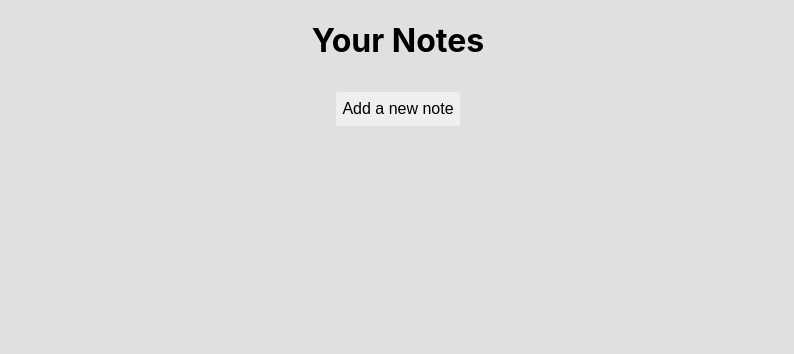
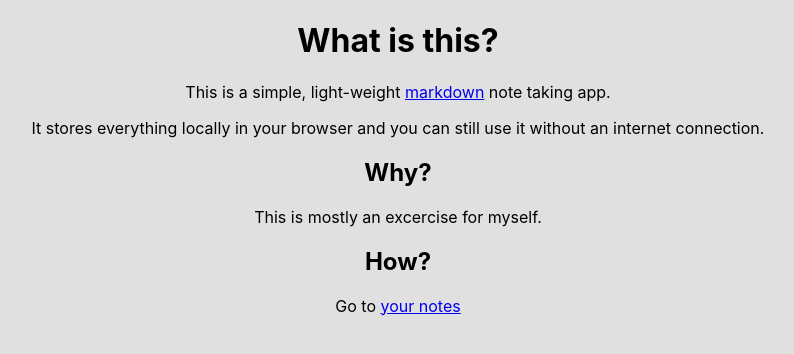
Before and after one commit to alexmorten/note-taking-showcase, a React (Create React App) app: page / in a window 1280 px wide. Shown: the top 354 px of the page, without its empty margins (242-1036 px from the left). Built offline with nearby package versions, Linux system fonts and the light colour scheme.

Commit message:
add welcome page

```diff
--- a/src/Router.tsx
+++ b/src/Router.tsx
@@ -2,6 +2,7 @@ import React from "react";
 import { BrowserRouter, Switch, Route } from "react-router-dom";
 import NoteList from "./pages/NoteList";
 import NoteEdit from "./pages/NoteEdit";
+import Welcome from "./pages/Welcome";
 
 export default function Router(props: React.PropsWithChildren<{}>) {
   return (
@@ -14,8 +15,11 @@ export default function Router(props: React.PropsWithChildren<{}>) {
             return <NoteEdit noteId={noteId} />;
           }}
         />
+        <Route path="/notes">
+          <NoteList />
+        </Route>
         <Route path="/">
-          <NoteList />
+          <Welcome />
         </Route>
       </Switch>
     </BrowserRouter>
--- /dev/null
+++ b/src/pages/Welcome.tsx
@@ -0,0 +1,29 @@
+import React from "react";
+import { Link } from "react-router-dom";
+
+export default function Welcome() {
+  return (
+    <>
+      <h1>What is this?</h1>
+      <p>
+        This is a simple, light-weight{" "}
+        <a target="_blank" href="https://en.wikipedia.org/wiki/Markdown">
+          markdown
+        </a>{" "}
+        note taking app.
+      </p>
+      <p>
+        It stores everything locally in your browser and you can still use it
+        without an internet connection.
+      </p>
+
+      <h2>Why?</h2>
+      <p>This is mostly an excercise for myself.</p>
+
+      <h2>How?</h2>
+      <p>
+        Go to <Link to="/notes">your notes</Link>{" "}
+      </p>
+    </>
+  );
+}
```
